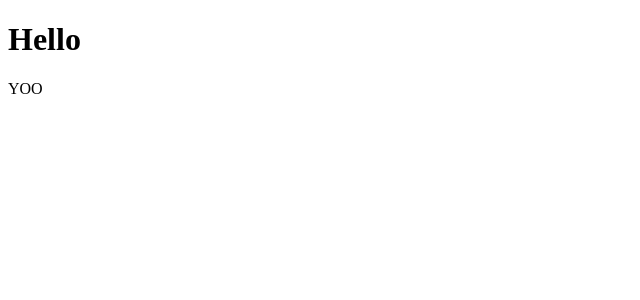
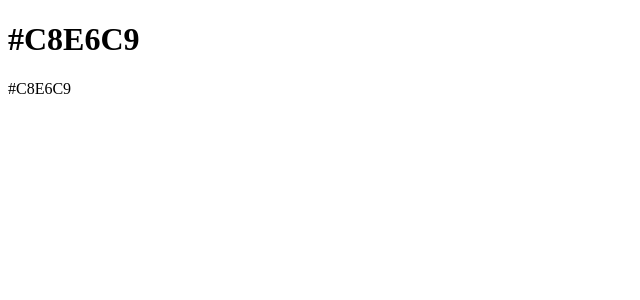
Before and after one commit to otoNoKokyu/Angular101, an Angular app: page / in a window 1280 px wide. Shown: the top 300 px of the page, without its empty margins (0-640 px from the left). Built offline with nearby package versions, Linux system fonts and the light colour scheme.

Commit message:
+ customDirective

```diff
--- a/src/app/app.component.html
+++ b/src/app/app.component.html
@@ -1,4 +1,4 @@
-<h1>Hello </h1>
-<app-demo>
+<h1 appSetbackground>Hello </h1>
+<app-demo appSetbackground>
     <p #paragraph>Hello from child</p>
 </app-demo>
--- a/src/app/app.module.ts
+++ b/src/app/app.module.ts
@@ -3,12 +3,14 @@ import { BrowserModule } from '@angular/platform-browser';
 
 import { AppComponent } from './app.component';
 import { DemoComponent } from './demo/demo.component';
+import { SetbackgroundDirective } from './customDirective/setbackground.directive';
 
 
 @NgModule({
   declarations: [
     AppComponent,
     DemoComponent,
+    SetbackgroundDirective,
   ],
   imports: [
     BrowserModule,
--- /dev/null
+++ b/src/app/customDirective/setbackground.directive.ts
@@ -0,0 +1,18 @@
+import { Directive, ElementRef, OnInit } from '@angular/core';
+
+@Directive({
+  selector: '[appSetbackground]'
+})
+export class SetbackgroundDirective implements OnInit {
+
+  constructor(private element: ElementRef) {
+
+   }
+   ngOnInit(){
+    setTimeout(()=>{
+      this.element.nativeElement.textContent = '#C8E6C9'
+
+    }, 2000)
+   }
+
+}
```
Also changed, not shown: 1 other file (tests, documents, lock files or other folders).
